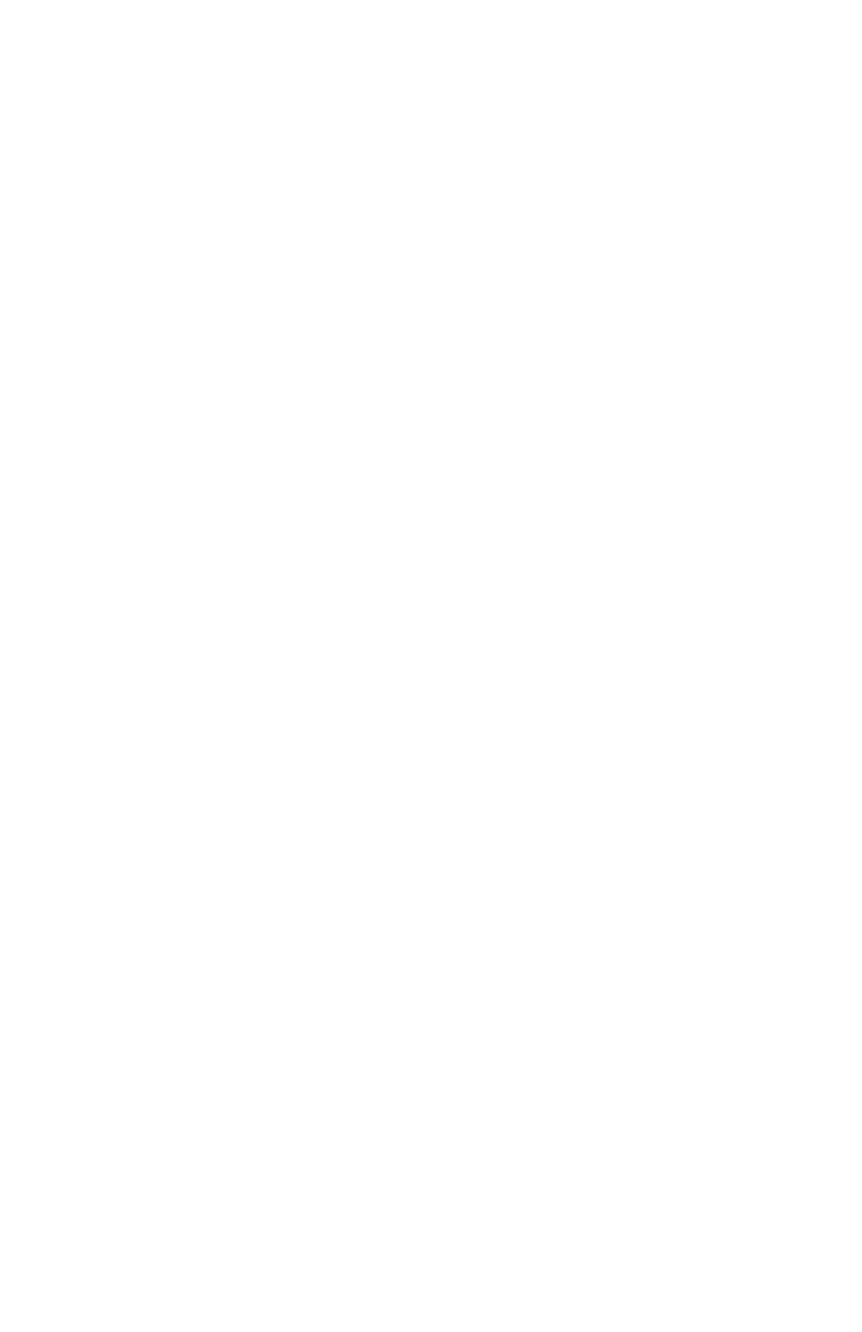
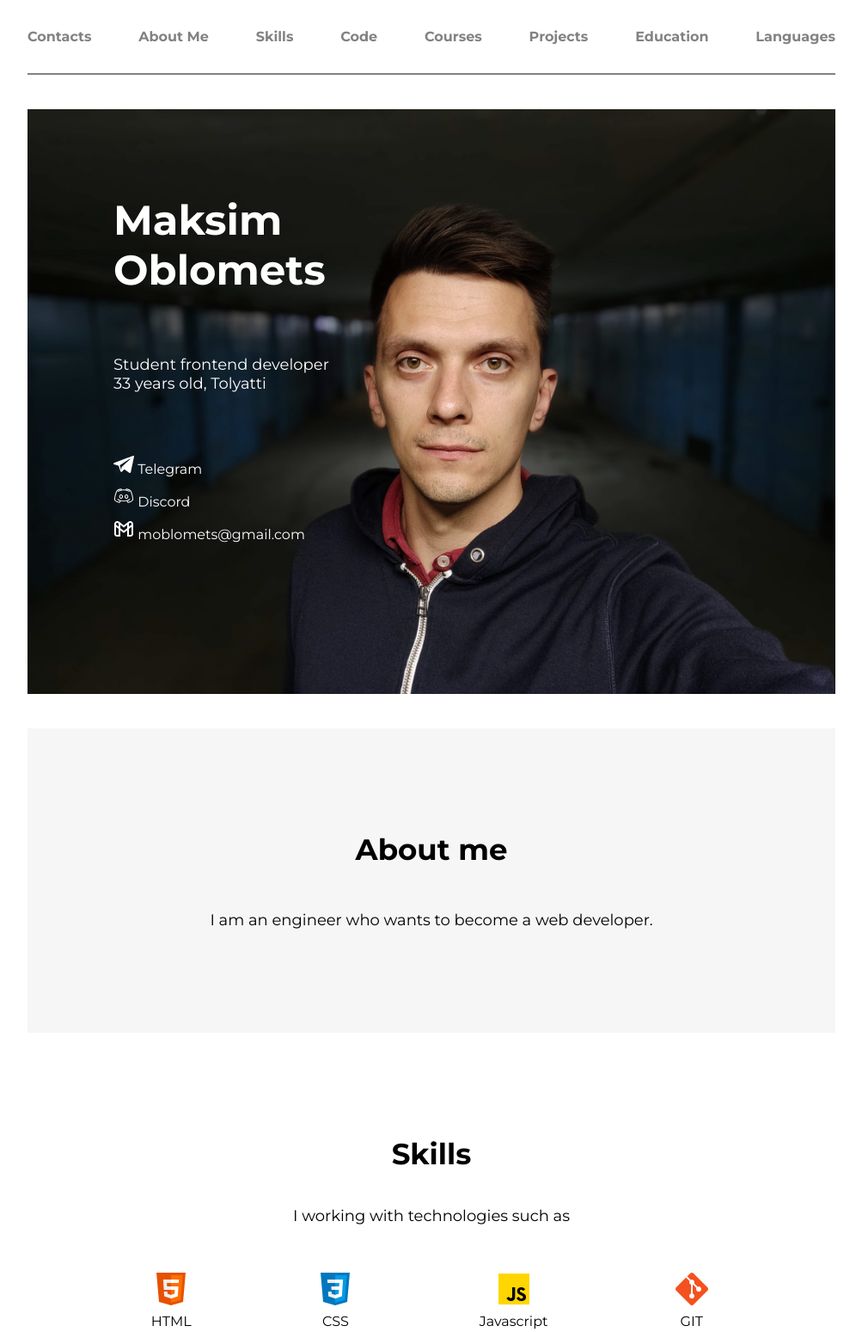
Before and after one commit to Oblomets/rsschool-cv, a plain HTML site: page index.html in a window 1280 px wide. Shown: the whole page at 86% size, without its empty margins (138-1141 px from the left). Before the commit the page ends 800 px from the top, so only its background shows below. Drawn offline with Linux system fonts and the light colour scheme.

Commit message:
feat: added header & part main
part main:
-profile
-about me
-skills

```diff
--- a/index.html
+++ b/index.html
@@ -5,14 +5,90 @@
     <meta http-equiv="X-UA-Compatible" content="IE=edge">
     <meta name="viewport" content="width=device-width, initial-scale=1.0">
     <link rel="stylesheet" href="style.css">
-    <title>Document</title>
+    <link rel="preconnect" href="https://fonts.googleapis.com">
+<link rel="preconnect" href="https://fonts.gstatic.com" crossorigin>
+<link href="https://fonts.googleapis.com/css2?family=Montserrat:wght@400;700&display=swap" rel="stylesheet">
+    <title>CV</title>
 </head>
 <body>
     <header class="header">
-        <div class="container"></div>
+        <div class="container">
+            <nav class="nav">
+                <ul class="nav-list">
+                    <li class="nav-item"><a href="" class="nav-link">Contacts</a></li>
+                    <li class="nav-item"><a href="" class="nav-link">About Me</a></li>
+                    <li class="nav-item"><a href="" class="nav-link">Skills</a></li>
+                    <li class="nav-item"><a href="" class="nav-link">Code</a></li>
+                    <li class="nav-item"><a href="" class="nav-link">Courses</a></li>
+                    <li class="nav-item"><a href="" class="nav-link">Projects</a></li>
+                    <li class="nav-item"><a href="" class="nav-link">Education</a></li>
+                    <li class="nav-item"><a href="" class="nav-link">Languages</a></li>
+                </ul>
+            </nav>
+        </div>
     </header>
     <main class="main">
-        <div class="container"></div>
+        <div class="container">
+            <section class="section section-profile">
+                <div class="profile-description">
+                        <h1 class="profile-title">
+                            Maksim Oblomets
+                        </h1>
+                        <p class="profile-text">
+                            Student frontend developer 33 years old, Tolyatti
+                        </p>
+                </div>
+                <div class="contacts">
+                    <ul class="contacts-list">
+                        <li class="contacts-item">
+                            <a href="https://t.me/Oblomets" class="contact-link telegram"><img src="./assets/svg/telegram.svg" alt="" class="telegram-logo"> Telegram</a>
+                        </li>
+                        <li class="contacts-item">
+                            <a href="https://discord.gg/gHyqMmTW" class="contact-link discord"><img src="./assets/svg/discord.svg" alt="" class="discord-logo"> Discord</a>
+                        </li>
+                        <li class="contacts-item">
+                            <a href="mailto:moblomets@gmail.com" class="contact-link gmail"><img src="./assets/svg/gmail.svg" alt="" class="gmail-logo"> moblomets@gmail.com</a>
+                        </li>
+                    </ul>
+                </div>
+            </section>
+            <section class="section section_grey section-about-me">
+                <h2 class="section-title">
+                    About me
+                </h2>
+                <p class="section-text text-about-me">
+                    I am an engineer who wants to become a web developer.
+                </p>
+            </section>
+            <section class="section section-skills">
+                <h2 class="section-title">
+                    Skills
+                </h2>
+                <p class="section-text">
+                    I working with technologies such as
+                </p>
+                <div class="skills-tech">
+                    <ul class="tech-list">
+                        <li class="tech-item">
+                            <img src="./assets/img/html.png" alt="html logo" class="tech-logo">
+                            <p class="tech-name">HTML</p>
+                        </li>
+                        <li class="tech-item">
+                            <img src="./assets/img/css.png" alt="css logo" class="tech-logo">
+                            <p class="tech-name">CSS</p>
+                        </li>
+                        <li class="tech-item">
+                            <img src="./assets/img/javascript.png" alt="javascript logo" class="tech-logo">
+                            <p class="tech-name">Javascript</p>
+                        </li>
+                        <li class="tech-item">
+                            <img src="./assets/img/git.png" alt="git logo" class="tech-logo">
+                            <p class="tech-name">GIT</p>
+                        </li>
+                    </ul>
+                </div>
+            </section>
+        </div>
     </main>
     <footer class="footer">
         <div class="container"></div>
--- a/style.css
+++ b/style.css
@@ -0,0 +1,113 @@
+*{
+    margin: 0;
+    padding: 0;
+    font-family: 'Montserrat', sans-serif;
+    text-decoration: none;
+    list-style-type: none;
+    color: inherit;
+}
+
+.container{
+    max-width: 940px;
+    margin-left: auto;
+    margin-right: auto;
+}
+.nav{
+    padding: 33px 0px;
+    border-bottom: 2px solid #828282;
+}
+.nav-list{
+    display: flex;
+    justify-content: space-between;
+}
+.nav-item{
+    font-weight: 700;
+    color: #828282;
+    background-image: linear-gradient(currentColor, currentColor);
+    background-position: 0% 100%;
+    background-repeat: no-repeat;
+    background-size: 0% 2px;
+    transition: background-size .3s;
+}
+.nav-item:hover{
+    color: #000;
+    background-size: 100% 2px;
+}
+.section-profile{
+    height: 85vh;
+    background-image: url(./assets/img/avatar.jpg);
+    background-repeat: no-repeat;
+    background-size: cover;
+    margin-top: 40px;
+}
+.profile-description{
+    /* display: flex;
+    justify-content: space-around; */
+    padding-top: 100px;
+    padding-left: 100px;
+}
+.profile-title{
+    color: #fff;
+    font-size: 48px;
+    font-weight: 700;
+    width: 250px;
+}
+.profile-text{
+    margin-top: 70px;
+    color: #fff;
+    font-size: 18px;
+    line-height: 22px;
+    width: 260px;
+}
+.profile-avatar{
+    margin-top: 30px;
+}
+.contacts{
+    margin-left: 100px;
+    margin-top: 70px;
+}
+.contacts-item{
+    margin-top: 10px;
+}
+.contact-link{
+    color: #fff;
+    background-image: linear-gradient(currentColor, currentColor);
+    background-position: 0% 100%;
+    background-repeat: no-repeat;
+    background-size: 0% 2px;
+    transition: background-size .3s;
+}
+.contact-link:hover{
+    background-size: 100% 2px;
+}
+.section_grey{
+    margin-top: 40px;
+    background: #F6F6F6;
+}
+.section-title{
+    padding-top: 120px;
+    font-size: 34px;
+    line-height: 42px;
+    text-align: center;
+}
+.section-text{
+    padding-top: 40px;
+    font-size: 18px;
+    line-height: 22px;
+    text-align: center;
+}
+.text-about-me{
+    padding-top: 50px;
+    padding-bottom: 120px;
+}
+.skills-tech{
+    margin-top: 50px;
+}
+.tech-list{
+    display: flex;
+    justify-content: space-evenly;
+    padding-bottom: 120px;
+}
+.tech-item{
+    text-align: center;
+}
```
Also changed, not shown: assets/img/avatar.jpg (added), assets/img/css.png (added), assets/img/git.png (added), assets/img/html.png (added), assets/img/javascript.png (added), assets/svg/discord.svg (added), assets/svg/gmail.svg (added), assets/svg/telegram.svg (added), 1 other file.
